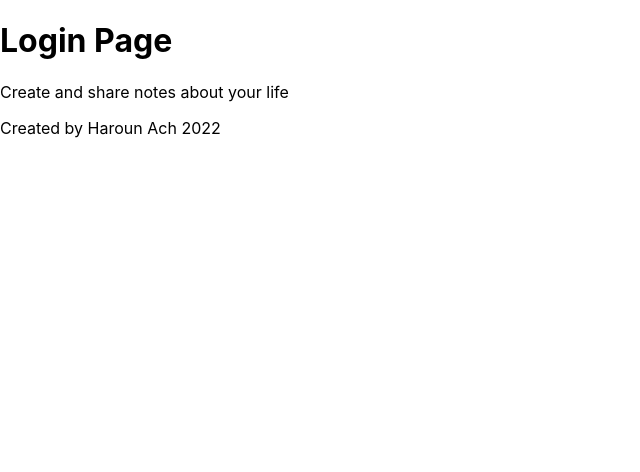
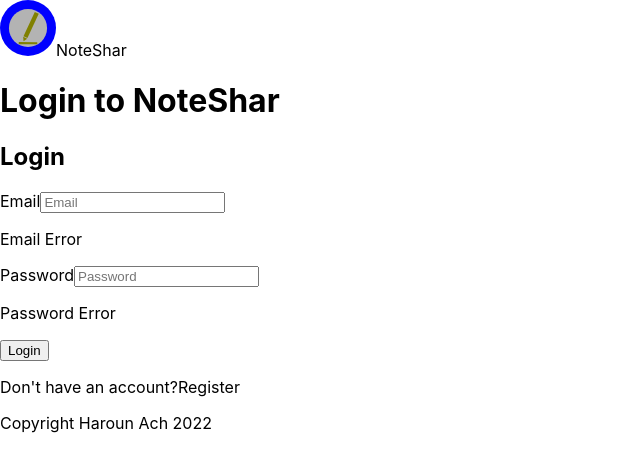
Before and after one commit to harounach/noteshar, a Next.js app: page /login in a window 1280 px wide. Shown: the top 472 px of the page, without its empty margins (0-640 px from the left). Built offline with nearby package versions, Linux system fonts and the light colour scheme.

Commit message:
Create login page content

```diff
--- a/pages/login.tsx
+++ b/pages/login.tsx
@@ -3,6 +3,11 @@ import Head from "next/head";
 import styles from "./login.module.css";
 
 const Login: NextPage = () => {
+  const logoStyles = {
+    width: "56px",
+    height: "56px",
+  };
+
   return (
     <div className={styles.container}>
       <Head>
@@ -11,18 +16,60 @@ const Login: NextPage = () => {
         <link rel="icon" href="/favicon.ico" />
       </Head>
 
-      <main className={styles.main}>
-        <h1 className={styles.title}>Login Page</h1>
+      {/* Appbar */}
+      <header className="appbar page__header">
+        {/* Logo */}
+        <a href="/">
+          <img
+            style={logoStyles}
+            src="/noteshar-logo.svg"
+            alt="NoteShar Logo"
+          />
+        </a>
+        <span className="appbar__app-name">NoteShar</span>
+      </header>
 
-        <p className={styles.description}>
-          Create and share notes about your life
-        </p>
-
-        <div className={styles.grid}></div>
+      <main className="page__main">
+        <h1 className="title">Login to NoteShar</h1>
+        <form className="form">
+          <div className="form__title-wrapper">
+            <h2 className="form__title">Login</h2>
+          </div>
+          <div className="form__control">
+            <label htmlFor="email" className="form__label">
+              Email
+            </label>
+            <input type="text" id="email" name="email" placeholder="Email" />
+            <p className="form__error">Email Error</p>
+          </div>
+          <div className="form__control">
+            <label htmlFor="password" className="form__label">
+              Password
+            </label>
+            <input
+              type="password"
+              id="password"
+              name="password"
+              placeholder="Password"
+            />
+            <p className="form__error">Password Error</p>
+          </div>
+          <div className="form__submit-wrapper">
+            <button className="form__submit">Login</button>
+          </div>
+          <div className="form__msg-wrapper">
+            <p className="form__msg">
+              Don't have an account?
+              <a className="link" href="register.html">
+                Register
+              </a>
+            </p>
+          </div>
+        </form>
       </main>
 
-      <footer className={styles.footer}>
-        <p>Created by Haroun Ach 2022</p>
+      <footer className="footer page__footer">
+        <p className="footer__notice">Copyright Haroun Ach 2022</p>
       </footer>
     </div>
   );
```
